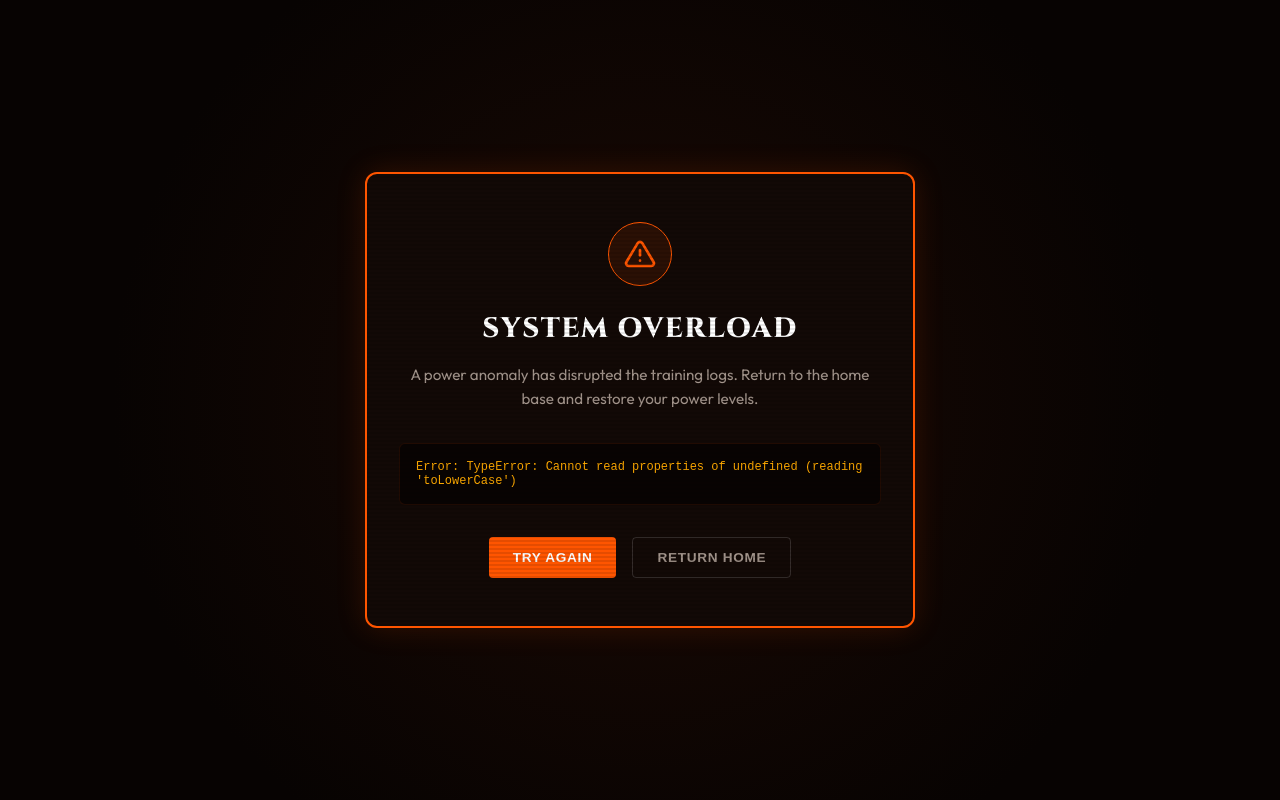
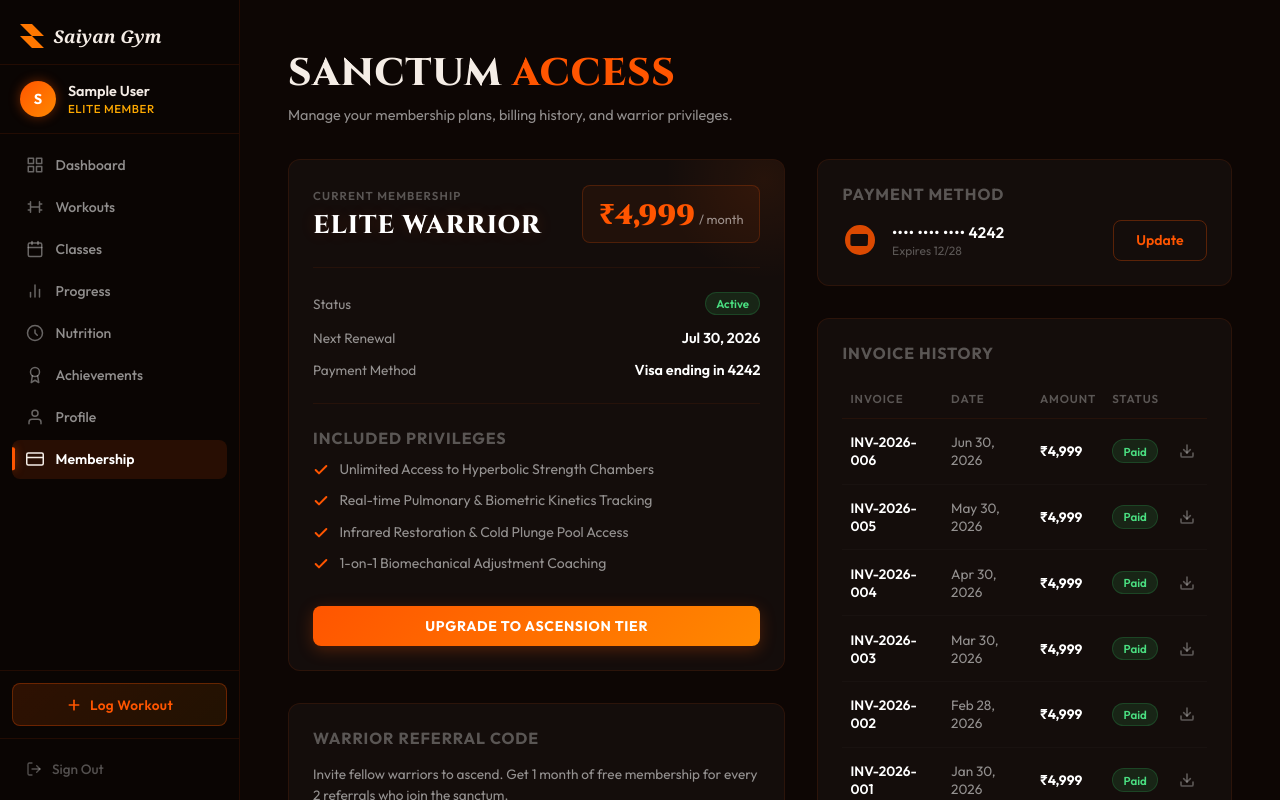
Before and after one commit to sudo-addy/FitFlOOW, a React (Vite) app in the folder frontend/Landiingpage/: page /membership in a window 1280 px wide. Shown: the top 800 px of the page. Built offline with nearby package versions, Linux system fonts and the light colour scheme; sample sign-in values are in the browser's storage; a web font is replaced by a local one.

Commit message:
Refactor MembershipBilling to use useAuth hook

```diff
--- a/frontend/Landiingpage/src/components/portal/MembershipBilling.jsx
+++ b/frontend/Landiingpage/src/components/portal/MembershipBilling.jsx
@@ -1,12 +1,14 @@
 import React, { useState, useEffect } from 'react';
 import PortalLayout from './PortalLayout';
 import { api } from '../../utils/api';
+import { useAuth } from '../../context/AuthContext';
 import './MembershipBilling.css';
 
 export default function MembershipBilling() {
   const [copied, setCopied] = useState(false);
-  const [user, setUser] = useState(api.getUser() || { tier: 'Elite' });
-  const plan = user.tier.toLowerCase();
+  const { user: authUser, updateUser } = useAuth();
+  const user = authUser || { tier: 'Elite' };
+  const plan = (user.tier || 'Elite').toLowerCase();
 
   const handleCopyCode = () => {
     navigator.clipboard.writeText('WARRIOR-X9K2');
@@ -17,8 +19,7 @@ export default function MembershipBilling() {
   const handleTierChange = async (newTier) => {
     try {
       await api.updateTier(newTier);
-      // Reload user object from storage
-      setUser(api.getUser() || { tier: newTier });
+      updateUser({ tier: newTier });
     } catch (err) {
       console.error('Failed to change tier:', err);
     }
```
